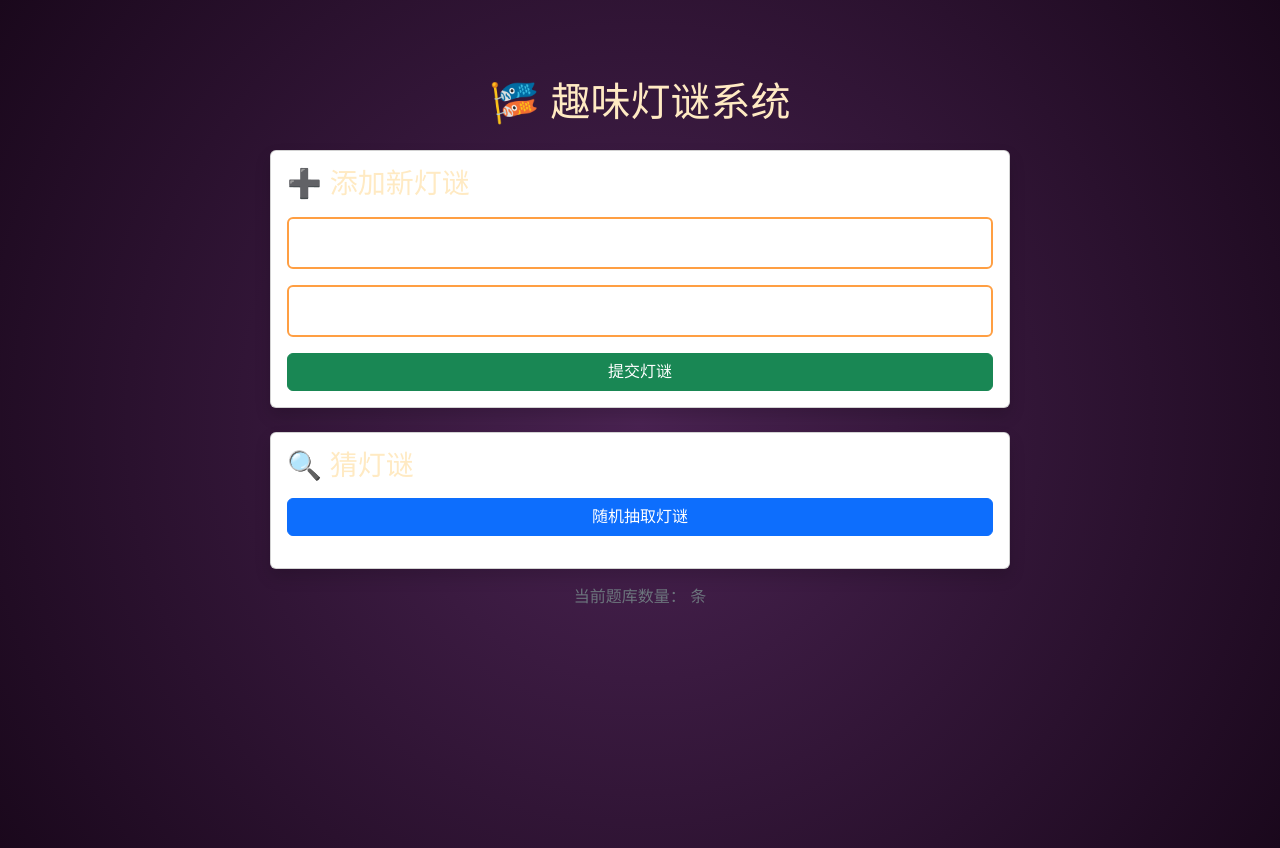
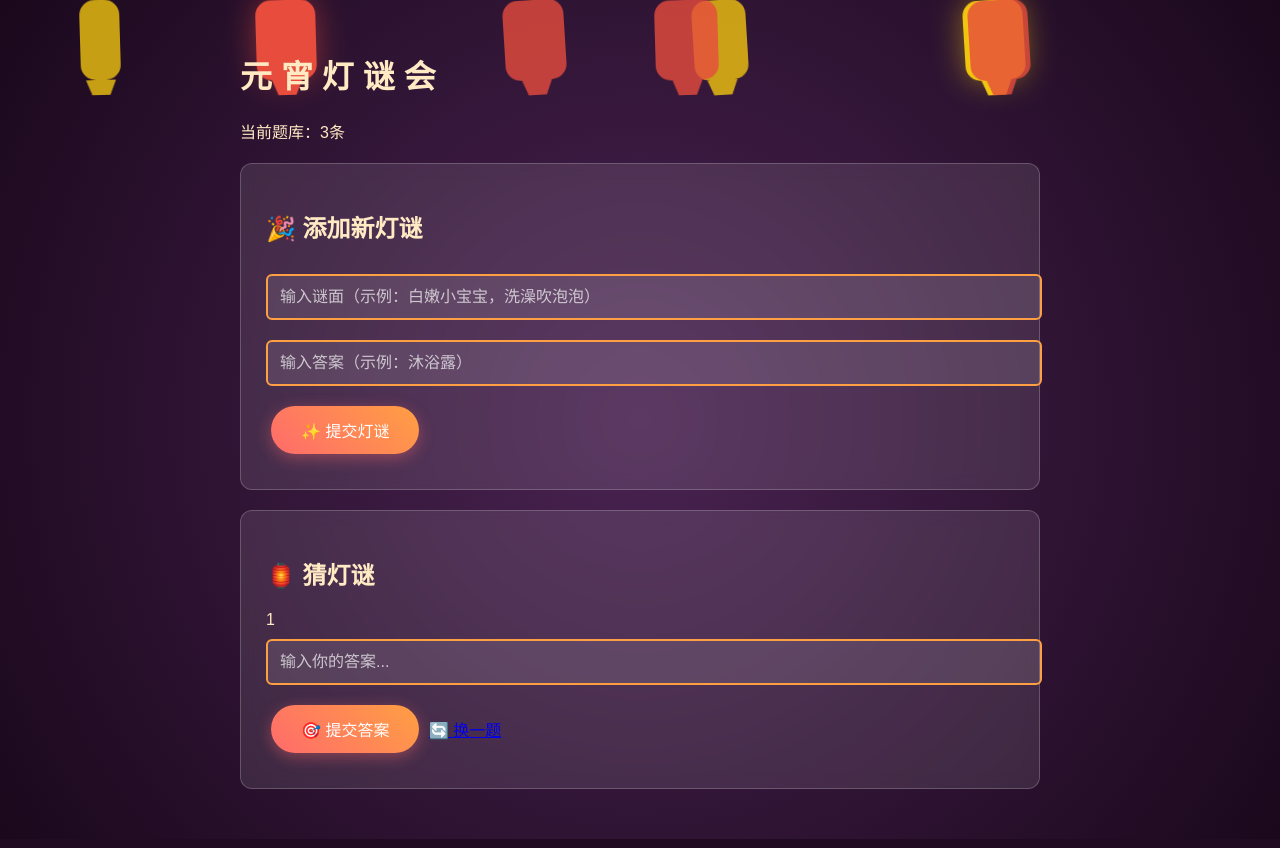
Before and after one commit to Richbool/riddles, a Flask app: page / in a window 1280 px wide. Run offline with Flask 2, Linux system fonts and the light colour scheme; the visitor is signed in with stand-in values (Sample User, id 1); some libraries are stand-ins or nearby versions.

Commit message:
Update index.html

```diff
--- a/templates/index.html
+++ b/templates/index.html
@@ -3,114 +3,85 @@
 <head>
     <meta charset="UTF-8">
     <meta name="viewport" content="width=device-width, initial-scale=1.0">
-    <title>趣味灯谜</title>
-    <link href="https://cdn.bootcdn.net/ajax/libs/twitter-bootstrap/5.2.3/css/bootstrap.min.css" rel="stylesheet">
+    <title>元宵灯谜会</title>
     <link rel="stylesheet" href="{{ url_for('static', filename='style.css') }}">
 </head>
 <body>
-    <div class="container mt-5">
-        <h1 class="text-center mb-4">🎏 趣味灯谜系统</h1>
+    <!-- 动态背景 -->
+    <div class="lanterns">
+        <div class="lantern red swing"></div>
+        <div class="lantern gold swing-delay"></div>
+    </div>
+    <div class="ribbons">
+        <div class="ribbon r1"></div>
+        <div class="ribbon r2"></div>
+        <div class="ribbon r3"></div>
+    </div>
 
-        <!-- 添加灯谜板块 -->
-        <div class="card shadow mb-4">
-            <div class="card-body">
-                <h3 class="card-title mb-3">➕ 添加新灯谜</h3>
-                <div class="mb-3">
-                    <input type="text" id="inputQuestion" class="form-control" placeholder="输入谜题（例如：小时胖乎乎，老来皮肉皱）">
-                </div>
-                <div class="mb-3">
-                    <input type="text" id="inputAnswer" class="form-control" placeholder="输入答案（例如：核桃）">
-                </div>
-                <button class="btn btn-success w-100" onclick="addRiddle()">提交灯谜</button>
+    <!-- 主内容 -->
+    <main class="container">
+        <!-- 标题 -->
+        <h1 class="title">
+            <span>元</span>
+            <span>宵</span>
+            <span>灯</span>
+            <span>谜</span>
+            <span>会</span>
+        </h1>
+
+        <!-- 题库统计 -->
+        <div class="counter-box">
+            <div class="counter">
+                当前题库：<span class="highlight">{{ riddle_count }}</span>条
             </div>
         </div>
 
-        <!-- 猜灯谜板块 -->
-        <div class="card shadow">
-            <div class="card-body">
-                <h3 class="card-title mb-3">🔍 猜灯谜</h3>
-                <button class="btn btn-primary w-100 mb-3" onclick="getRiddle()">随机抽取灯谜</button>
-                <div id="riddleResult" class="text-center"></div>
-            </div>
+        <!-- 添加灯谜模块 -->
+        <div class="section add-section">
+            <h2>🎉 添加新灯谜</h2>
+            <form action="/add" method="post">
+                <input type="text" name="riddle" placeholder="输入谜面（示例：白嫩小宝宝，洗澡吹泡泡）" required>
+                <input type="text" name="answer" placeholder="输入答案（示例：沐浴露）" required>
+                <button type="submit" class="glow-btn">✨ 提交灯谜</button>
+            </form>
         </div>
 
-        <!-- 状态栏 -->
-        <div class="mt-3 text-muted text-center">
-            当前题库数量：<span id="riddleCount">0</span> 条
+        <!-- 猜谜模块 -->
+        <div class="section guess-section">
+            <h2>🏮 猜灯谜</h2>
+            {% if current_riddle %}
+                <div class="riddle-display">
+                    <div class="riddle-text">{{ current_riddle }}</div>
+                    <form action="/guess" method="post">
+                        <input type="text" name="answer" placeholder="输入你的答案..." required>
+                        <div class="action-buttons">
+                            <button type="submit" class="glow-btn">🎯 提交答案</button>
+                            <a href="/guess" class="new-riddle-btn">🔄 换一题</a>
+                        </div>
+                    </form>
+                    {% if error %}
+                        <div class="result warning">{{ error }}</div>
+                    {% endif %}
+                    {% if result %}
+                        <div class="result {% if result.is_correct %}correct{% else %}wrong{% endif %}">
+                            {{ result.text }}
+                            {% if result.is_correct %}
+                                <div class="celebration">🎉</div>
+                            {% endif %}
+                        </div>
+                    {% endif %}
+                </div>
+            {% else %}
+                <form action="/guess" method="get">
+                    <button type="submit" class="glow-btn">🎲 随机抽题</button>
+                </form>
+            {% endif %}
         </div>
-    </div>
+    </main>
 
-    <script src="https://cdn.bootcdn.net/ajax/libs/axios/1.3.6/axios.min.js"></script>
-    <script>
-        // 初始化加载题库数量
-        updateCount()
+    <!-- 烟花容器 -->
+    <div id="fireworks"></div>
 
-        // 添加灯谜
-        async function addRiddle() {
-            const question = document.getElementById('inputQuestion').value
-            const answer = document.getElementById('inputAnswer').value
-
-            if (!question || !answer) {
-                alert('请填写完整的谜题和答案')
-                return
-            }
-
-            try {
-                const response = await axios.post('/api/riddles', {
-                    question: question,
-                    answer: answer
-                })
-                alert('添加成功！当前题库共有 ' + response.data.count + ' 条灯谜')
-                updateCount()
-                clearInputs()
-            } catch (error) {
-                alert('添加失败：' + error.response.data.error)
-            }
-        }
-
-        // 获取随机灯谜
-        async function getRiddle() {
-            try {
-                const response = await axios.get('/api/riddles')
-                const answer = prompt('谜题：' + response.data.question + '\n请输入答案：')
-
-                if (answer !== null) {
-                    const check = await axios.post('/api/check', {
-                        question: response.data.question,
-                        answer: answer
-                    })
-
-                    const resultDiv = document.getElementById('riddleResult')
-                    if (check.data.correct) {
-                        resultDiv.innerHTML = `
-                            <div class="alert alert-success">
-                                ✅ 答对了！真厉害！
-                            </div>
-                        `
-                    } else {
-                        resultDiv.innerHTML = `
-                            <div class="alert alert-danger">
-                                ❌ 正确答案是：${check.data.answer}
-                            </div>
-                        `
-                    }
-                }
-            } catch (error) {
-                alert(error.response.data.error)
-            }
-        }
-
-        // 更新题库数量
-        async function updateCount() {
-            const response = await axios.get('/')
-            document.getElementById('riddleCount').textContent = response.data.count
-        }
-
-        // 清空输入框
-        function clearInputs() {
-            document.getElementById('inputQuestion').value = ''
-            document.getElementById('inputAnswer').value = ''
-        }
-    </script>
+    <script src="{{ url_for('static', filename='effects.js') }}"></script>
 </body>
 </html>
```
